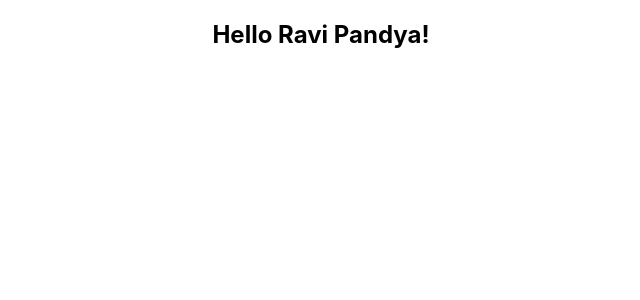
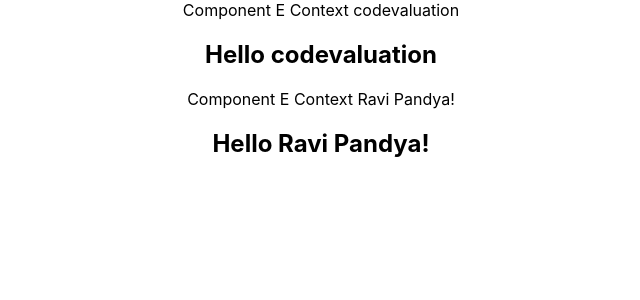
Before and after one commit to ravipandya15/ReactJS_Tutorial, a React (Create React App) app: page / in a window 1280 px wide. Shown: the top 300 px of the page, without its empty margins (319-959 px from the left). Built offline with nearby package versions, Linux system fonts and the light colour scheme.

Commit message:
Context - PassDefault value - consume value using ContextType

```diff
--- a/src/App.js
+++ b/src/App.js
@@ -39,6 +39,10 @@ import { UserProvider } from './components/UserContext';
 function App() {
   return (
     <div className="App">
+      {/* default value */}
+      {/* <UserProvider value="Ravi Pandya!"> */}
+        <ComponentC />
+      {/* </UserProvider> */}
       <UserProvider value="Ravi Pandya!">
         <ComponentC />
       </UserProvider>
--- a/src/components/ComponentE.js
+++ b/src/components/ComponentE.js
@@ -1,14 +1,20 @@
 import React, { Component } from 'react'
 import ComponentF from './ComponentF'
+import UserContext from './UserContext'
 
 class ComponentE extends Component {
+    // 2nd way
+    static contextType = UserContext
     render() {
         return (
             <div>
+                Component E Context {this.context}
                 <ComponentF />
             </div>
         )
     }
 }
+//1st way
+// ComponentE.contextType = UserContext
 
 export default ComponentE
--- a/src/components/UserContext.js
+++ b/src/components/UserContext.js
@@ -1,8 +1,9 @@
 import React from 'react'
 
-const UserContext = React.createContext()
+const UserContext = React.createContext('codevaluation')
 
 const UserProvider = UserContext.Provider
 const UserConsumer = UserContext.Consumer
 
 export {UserProvider, UserConsumer}
+export default UserContext
```
